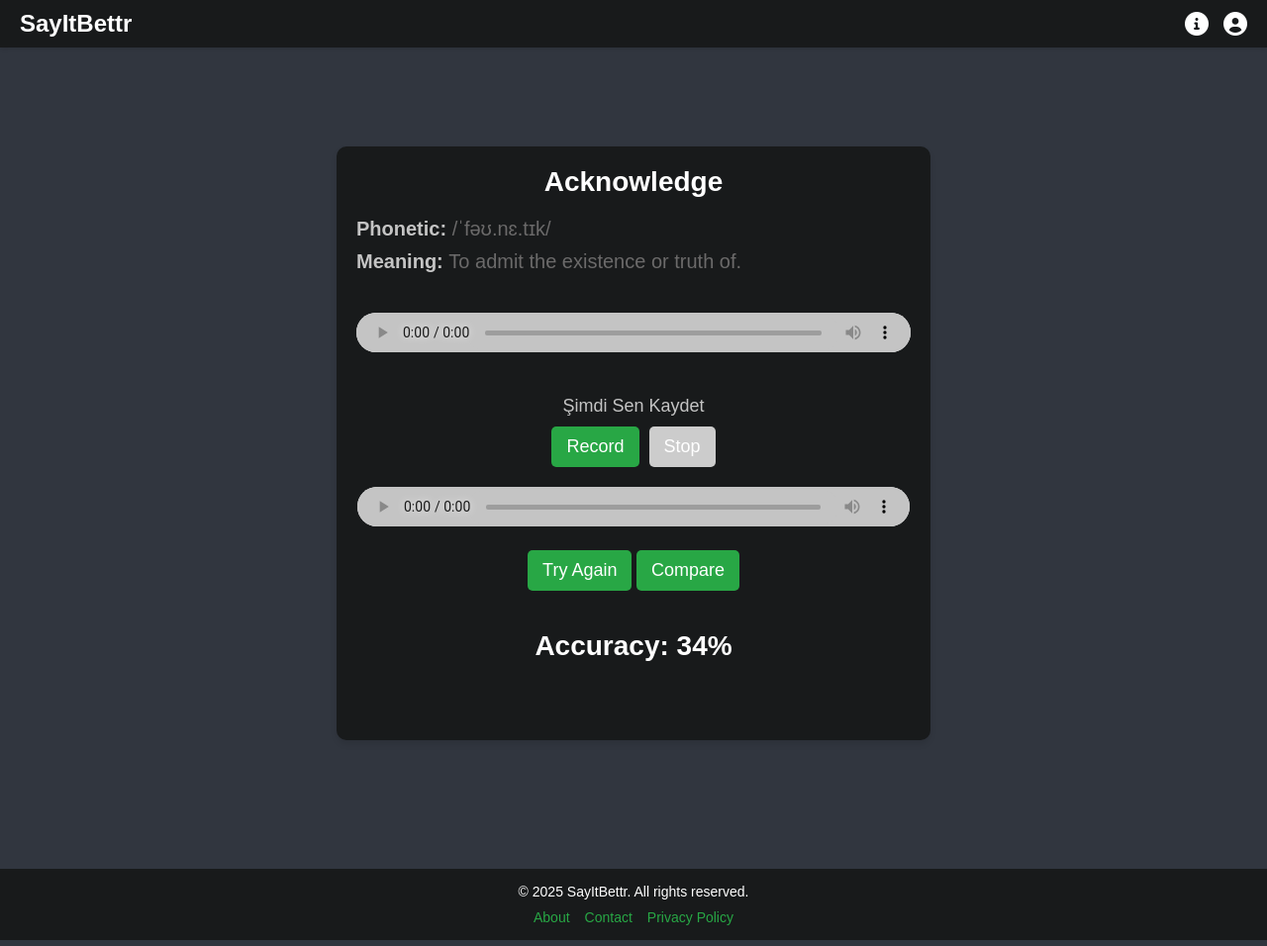
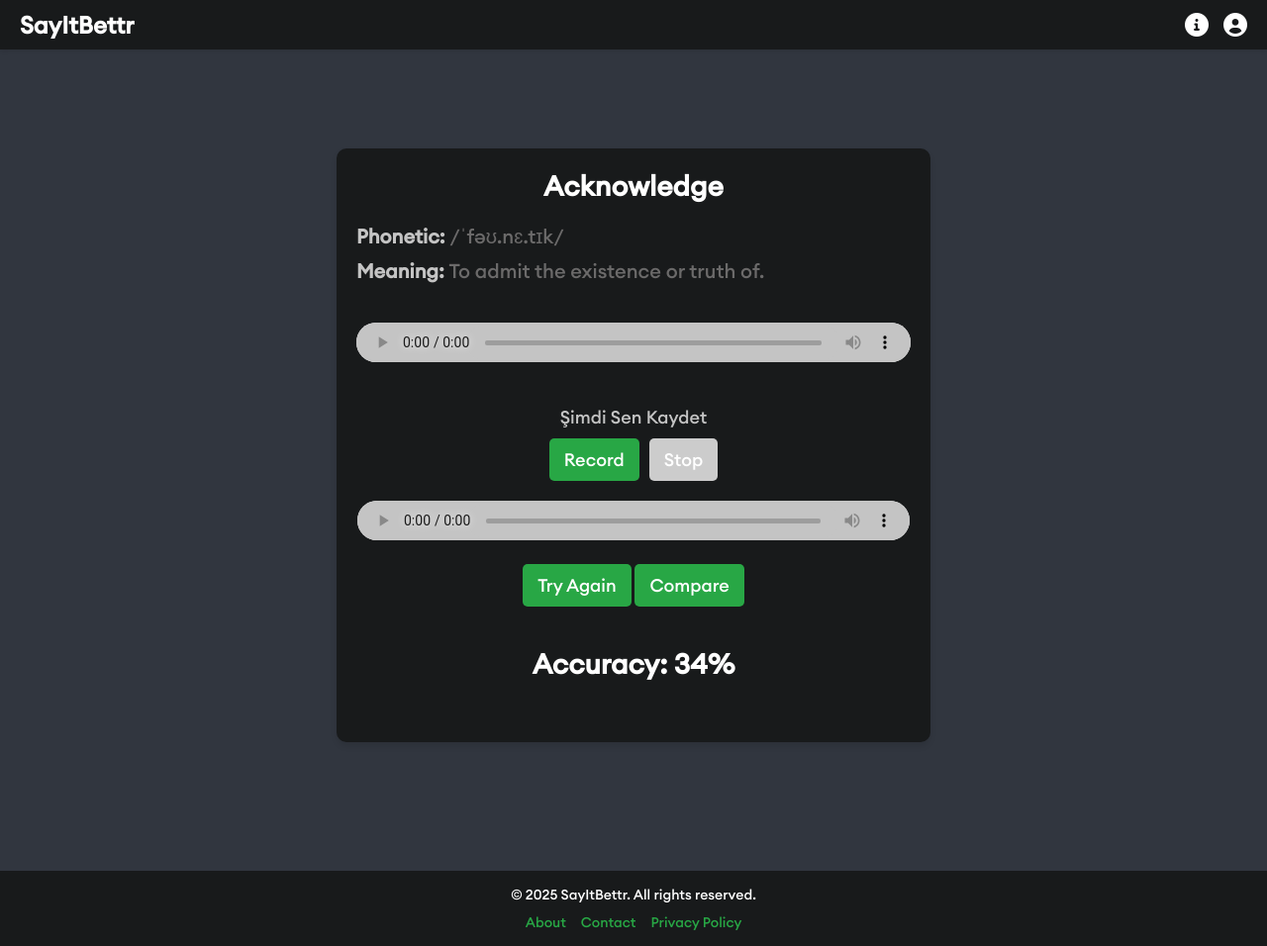
Before and after one commit to berrakoc/SayItBettr, a Python web app: template src/main/resources/templates/word.html in a window 1280 px wide. Shown: the whole page at 99% size. Run offline with Jinja, Linux system fonts and the light colour scheme; the template is opened without the code that fills it, so the values that code supplies are empty; some web fonts are replaced.

Commit message:
css updated

```diff
--- a/src/main/resources/static/css/home.css
+++ b/src/main/resources/static/css/home.css
@@ -1,6 +1,6 @@
 @font-face {
     font-family: 'Euclid';
-    src: url('/fonts/Euclid\ Circular\ A\ Medium.ttf') format('truetype');
+    src: url('static/font/Euclid Circular A Medium.ttf') format('truetype');
 }
 
 * {
--- a/src/main/resources/static/css/login.css
+++ b/src/main/resources/static/css/login.css
@@ -7,7 +7,7 @@
 }
 @font-face {
     font-family: 'Euclid';
-    src: url('/fonts/Euclid\ Circular\ A\ Medium.ttf') format('truetype');
+    src: url('static/font/Euclid Circular A Medium.ttf') format('truetype');
 }
 
 
--- a/src/main/resources/static/css/profile.css
+++ b/src/main/resources/static/css/profile.css
@@ -1,6 +1,6 @@
 @font-face {
     font-family: "Euclid";
-    src: url("/fonts/Euclid\ Circular\ A\ Medium.ttf") format("truetype");
+    src: url("static/font/Euclid Circular A Medium.ttf") format("truetype");
 }
 
 * {
--- a/src/main/resources/static/css/signup.css
+++ b/src/main/resources/static/css/signup.css
@@ -1,6 +1,6 @@
 @font-face {
     font-family: 'Euclid';
-    src: url('/fonts/Euclid\ Circular\ A\ Medium.ttf') format('truetype');
+    src: url('static/font/Euclid Circular A Medium.ttf') format('truetype');
 }
 
 * {
--- a/src/main/resources/static/css/word.css
+++ b/src/main/resources/static/css/word.css
@@ -1,6 +1,6 @@
 @font-face {
     font-family: "Euclid";
-    src: url("/fonts/Euclid\ Circular\ A\ Medium.ttf") format("truetype");
+    src: url("static/font/Euclid Circular A Medium.ttf") format("truetype");
 }
 
 * {
```
